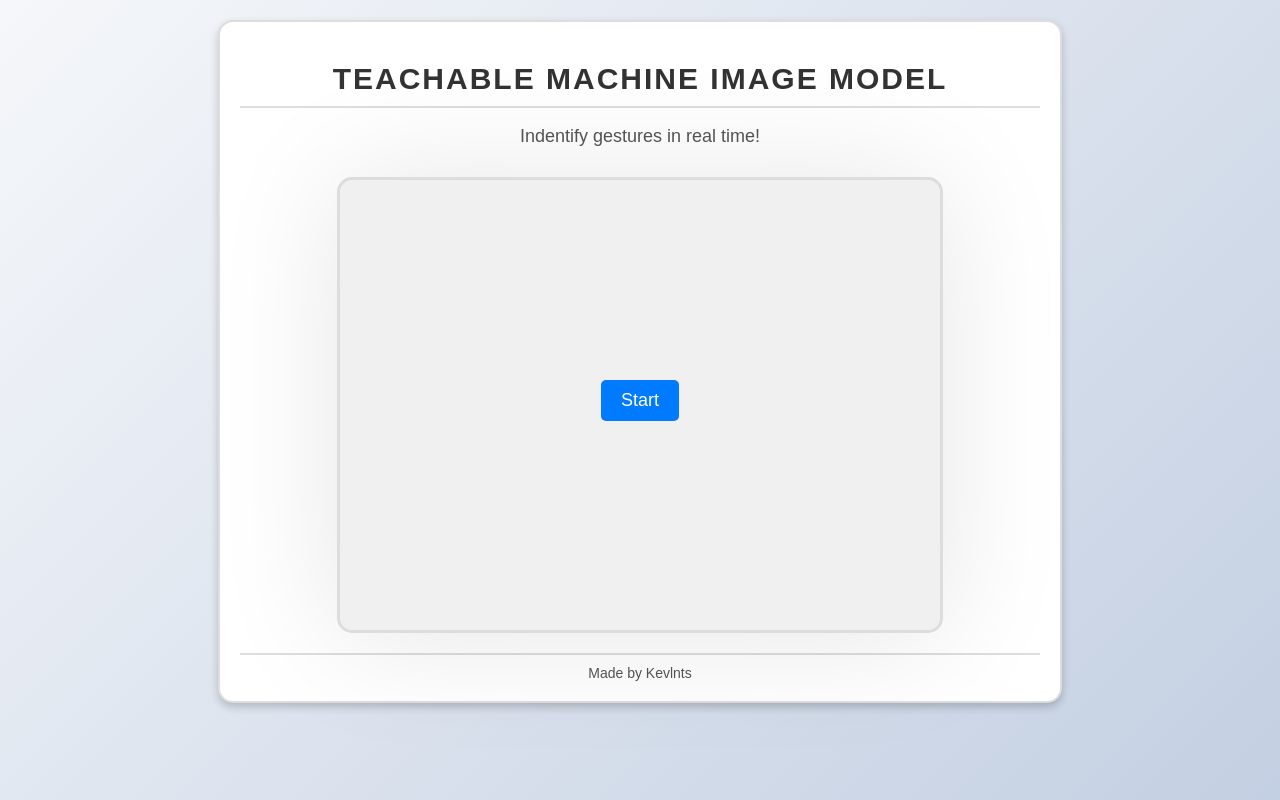
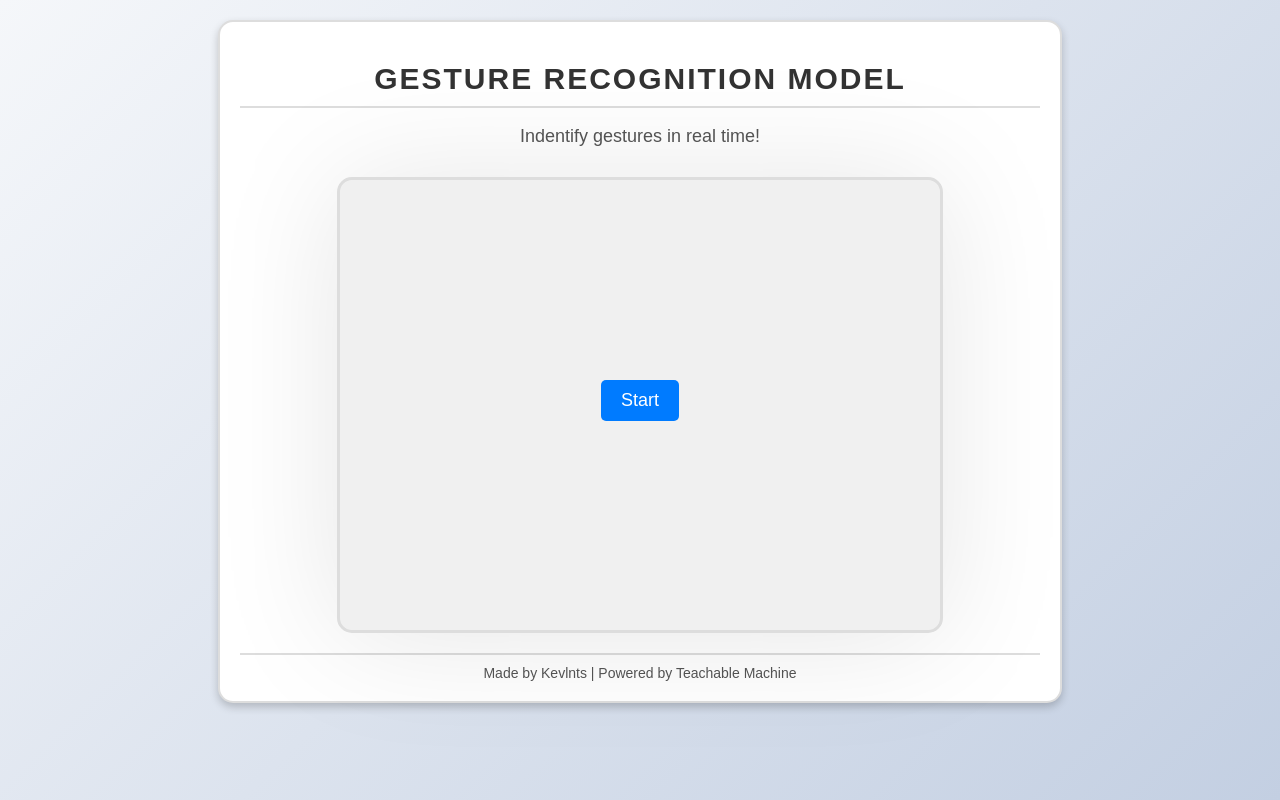
Before and after one commit to kevlnts/kevlnts.github.io, a plain HTML site: page index.html in a window 1280 px wide. Drawn offline with Linux system fonts and the light colour scheme.

Commit message:
Update index.html

```diff
--- a/index.html
+++ b/index.html
@@ -19,7 +19,7 @@
         <!-- Header Section-->
          <header>
             <div>
-                <h1>Teachable Machine Image Model</h1>
+                <h1>Gesture Recognition Model</h1>
                 <p> Indentify gestures in real time!</p>
             </div>
         </header>
@@ -42,7 +42,7 @@
 
 
         <!-- Footer Section-->
-         <footer> Made by Kevlnts </footer>
+         <footer> Made by Kevlnts | Powered by Teachable Machine </footer>
 
 
         <!-- TensorFlow.js and Teachable Machine Library -->
```
